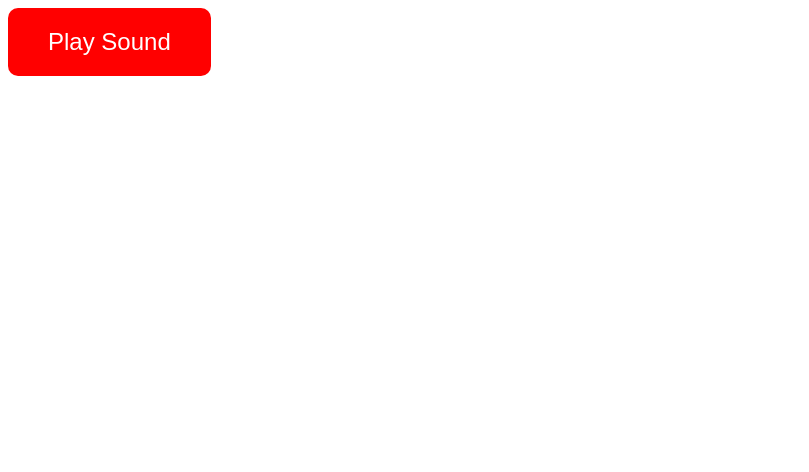
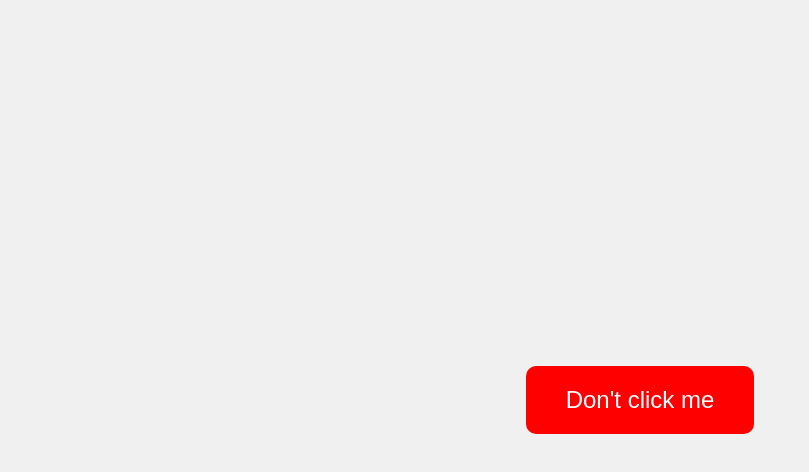
Before and after one commit to bhaurl/my-first-static-web-app, a website: page src/index.html in a window 1280 px wide. Shown: the whole page, without its empty margins (0-809 px from the left). Drawn offline with Linux system fonts and the light colour scheme.

Commit message:
Update index.html

```diff
--- a/src/index.html
+++ b/src/index.html
@@ -5,6 +5,14 @@
     <meta name="viewport" content="width=device-width, initial-scale=1.0">
     <title>Sound Abspielen</title>
     <style>
+        body {
+            display: flex;
+            justify-content: center;
+            align-items: center;
+            height: 100vh;
+            margin: 0;
+            background-color: #f0f0f0;
+        }
         .button {
             background-color: red;
             color: white;
@@ -22,7 +30,7 @@
         Dein Browser unterstützt das Audio-Tag nicht.
     </audio>
 
-    <button class="button" onclick="playAudio()">Play Sound</button>
+    <button class="button" onclick="playAudio()">Don't click me</button>
 
     <script>
         function playAudio() {
```
